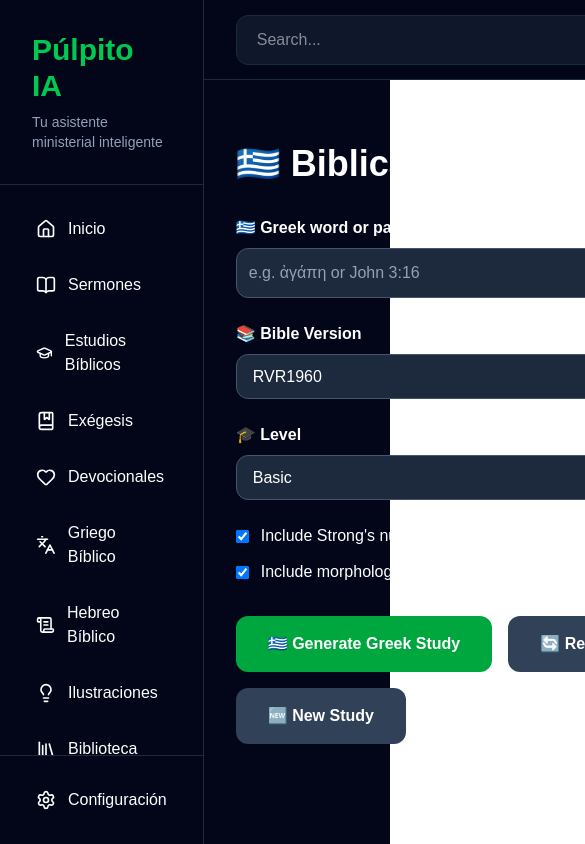
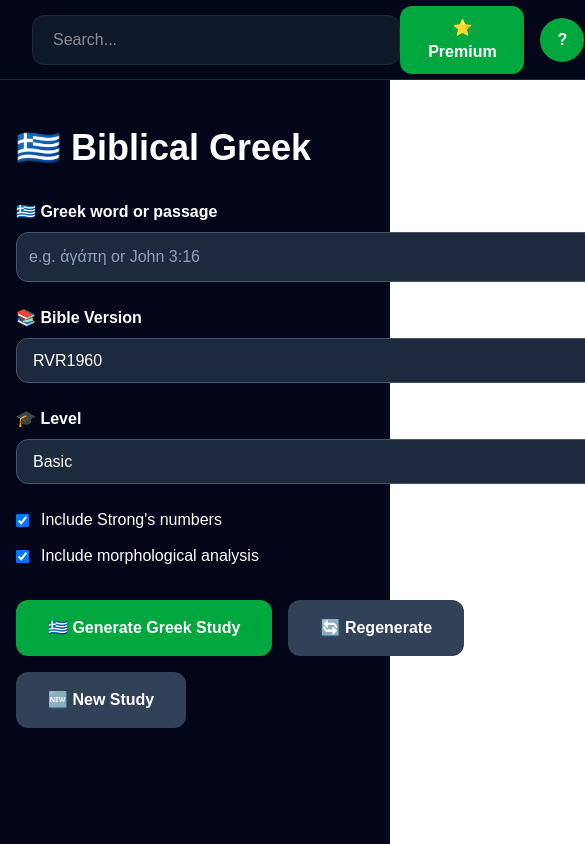
Before and after one commit to abneroa8-yacp/pulpito-ia, a Next.js app: page /griego in a window 390 px wide. Shown: the top 844 px of the page, 585 px wide, since content can reach past the window. Built offline with nearby package versions, Linux system fonts and the light colour scheme; no server answers.

Commit message:
Responsive mobile layout before launch

```diff
--- a/components/layout/AppLayout.tsx
+++ b/components/layout/AppLayout.tsx
@@ -16,7 +16,7 @@ export default function AppLayout({ children }: Props) {
 
         <Topbar />
 
-        <main className="flex-1 overflow-auto p-8">
+        <main className="flex-1 overflow-auto p-4 md:p-8">
           {children}
         </main>
 
--- a/components/layout/Sidebar.tsx
+++ b/components/layout/Sidebar.tsx
@@ -29,7 +29,7 @@ export default function Sidebar() {
   const t = languages[idioma];
 
   return (
-    <aside className="w-72 h-screen bg-slate-950 border-r border-slate-800 text-white flex flex-col">
+    <aside className="hidden md:flex w-72 h-screen bg-slate-950 border-r border-slate-800 text-white flex-col">
       <div className="p-8 border-b border-slate-800">
         <h1 className="text-3xl font-bold text-green-500">
           Púlpito IA
```
